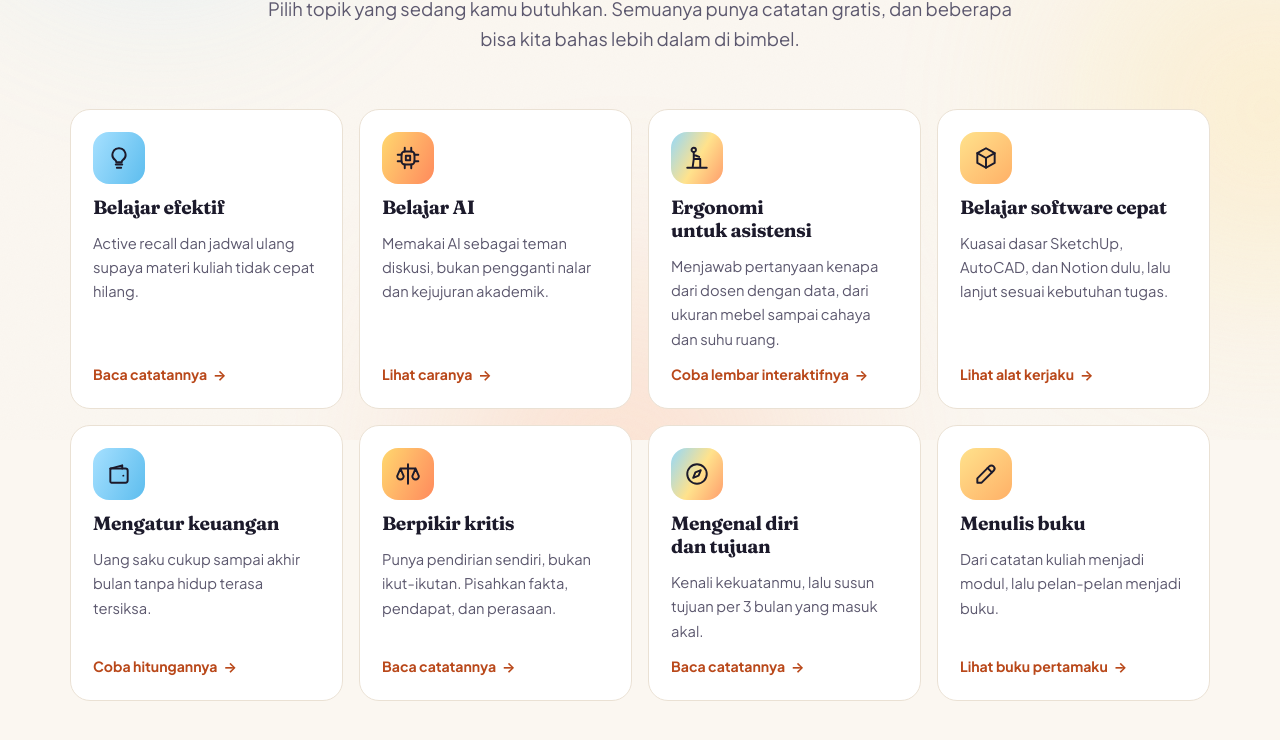
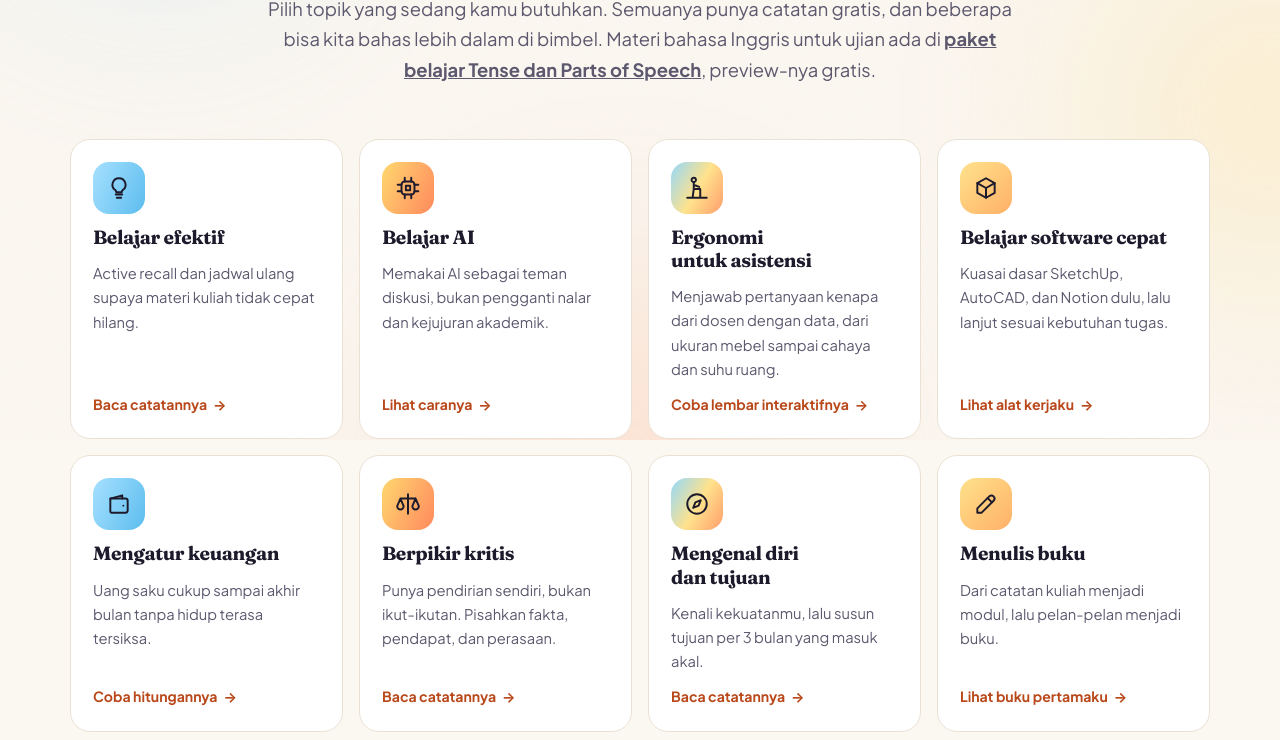
Before and after one commit to Raficrafty/musholirafi-web, a plain HTML site: page belajar.html in a window 1280 px wide. Shown: the part 360-1100 px from the top of the page. Drawn offline with Linux system fonts and the light colour scheme; animation ran at ten frames a second; a web font is replaced by a local one.

Commit message:
Add files via upload

```diff
--- a/belajar.html
+++ b/belajar.html
@@ -99,7 +99,7 @@
       <header class="sec-head center" data-reveal>
         <p class="kicker"><span data-num></span><span class="dim" aria-hidden="true"></span>Untuk kamu</p>
         <h1>Bagian mana yang bisa aku <span class="squig">bantu<svg viewBox="0 0 120 12" preserveAspectRatio="none" aria-hidden="true"><path d="M2 8C14 2 26 2 38 7S62 12 74 7 98 2 118 6"/></svg></span></h1>
-        <p class="sec-lede">Pilih topik yang sedang kamu butuhkan. Semuanya punya catatan gratis, dan beberapa bisa kita bahas lebih dalam di bimbel.</p>
+        <p class="sec-lede">Pilih topik yang sedang kamu butuhkan. Semuanya punya catatan gratis, dan beberapa bisa kita bahas lebih dalam di bimbel. Materi bahasa Inggris untuk ujian ada di <a href="belajar-inggris.html"><strong>paket belajar Tense dan Parts of Speech</strong></a>, preview-nya gratis.</p>
       </header>
       <div class="help-grid" data-stagger>
         <a class="help" href="#belajar-efektif">
```
